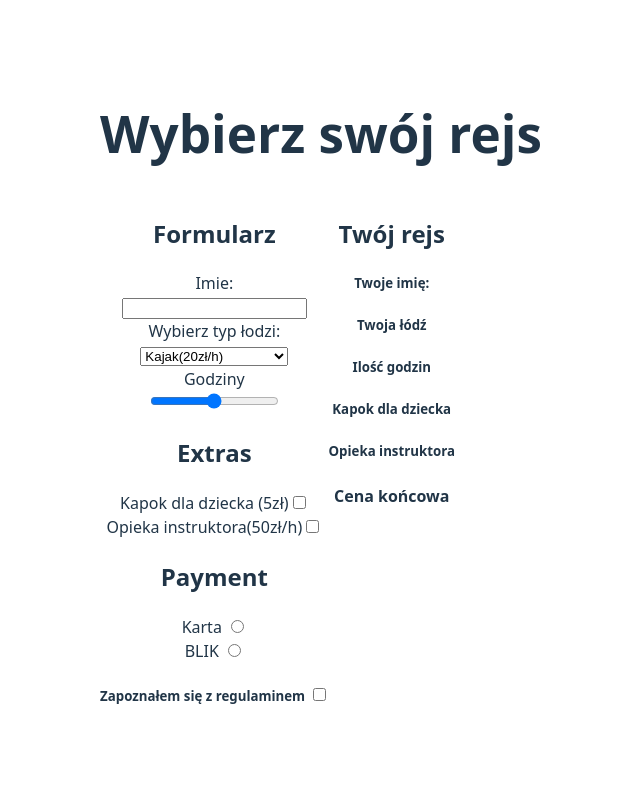
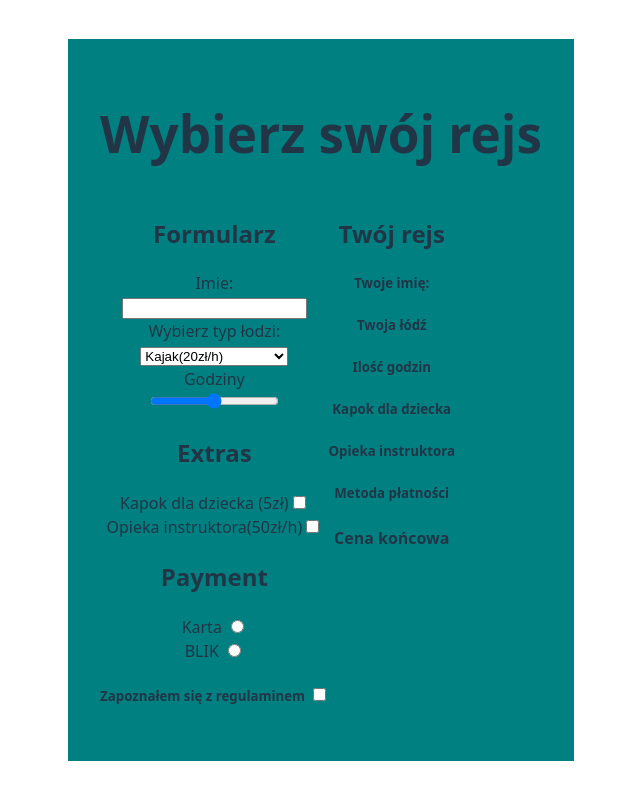
Before and after one commit to j0hnnnny-programista/web-mazurska-przystan-Bulkowski-Nowakowski, a React (Vite) app: page / in a window 1280 px wide. Shown: the whole page, without its empty margins (319-959 px from the left). Built offline with nearby package versions, Linux system fonts and the light colour scheme.

Commit message:
adding price method

```diff
--- a/src/App.css
+++ b/src/App.css
@@ -1,8 +1,9 @@
 #root {
-  max-width: 1280px;
+  max-width: 1000px;
   margin: 0 auto;
   padding: 2rem;
   text-align: center;
+  background: #008080;
 }
 main{
   display: flex;
--- a/src/App.tsx
+++ b/src/App.tsx
@@ -13,9 +13,9 @@ function App() {
                 <label>
                     Wybierz typ łodzi:<br/>
                     <select name={"boat"} id='boat'>
-                        <option value={'kajak'}>Kajak(20zł/h)</option>
-                        <option value={'waterbike'}>Rower wodny(35zł/h)</option>
-                        <option value={'omega'}>Omega(150zł/h)</option>
+                        <option value={'kajak'} id={'kajak'}>Kajak(20zł/h)</option>
+                        <option value={'waterbike'} id={'waterbike'}>Rower wodny(35zł/h)</option>
+                        <option value={'omega'} id={'omega'}>Omega(150zł/h)</option>
                     </select>
                 </label>
                 <br/>
@@ -48,6 +48,8 @@ function App() {
                 <p id={'czykapok'}></p>
                 <h5>Opieka instruktora</h5>
                 <p id={'opieka instuktora'}></p>
+                <h5>Metoda płatności</h5>
+                <p id={'metoda'}></p>
                 <h4>Cena końcowa</h4>
                 <p id={'price'}></p>
 
```
